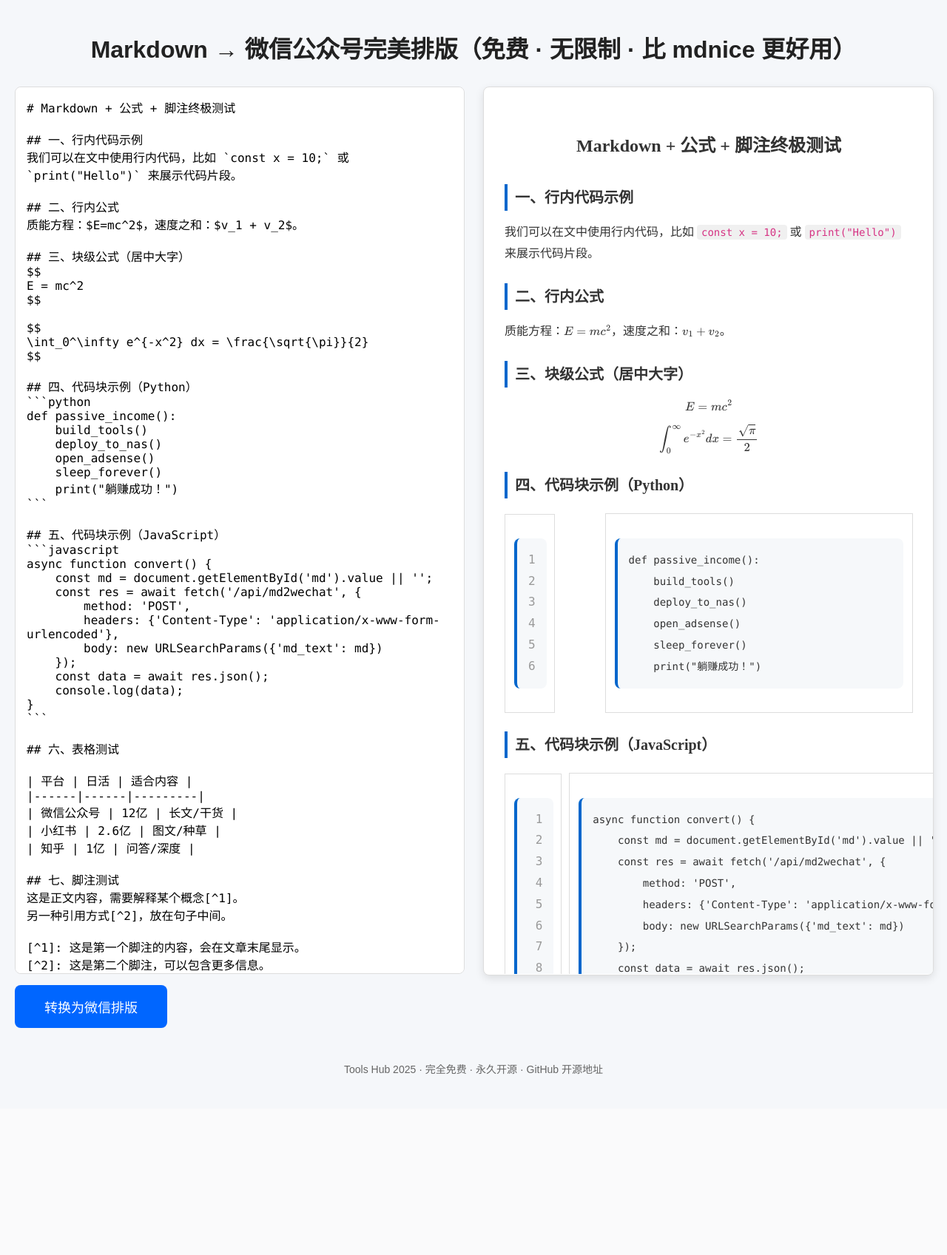
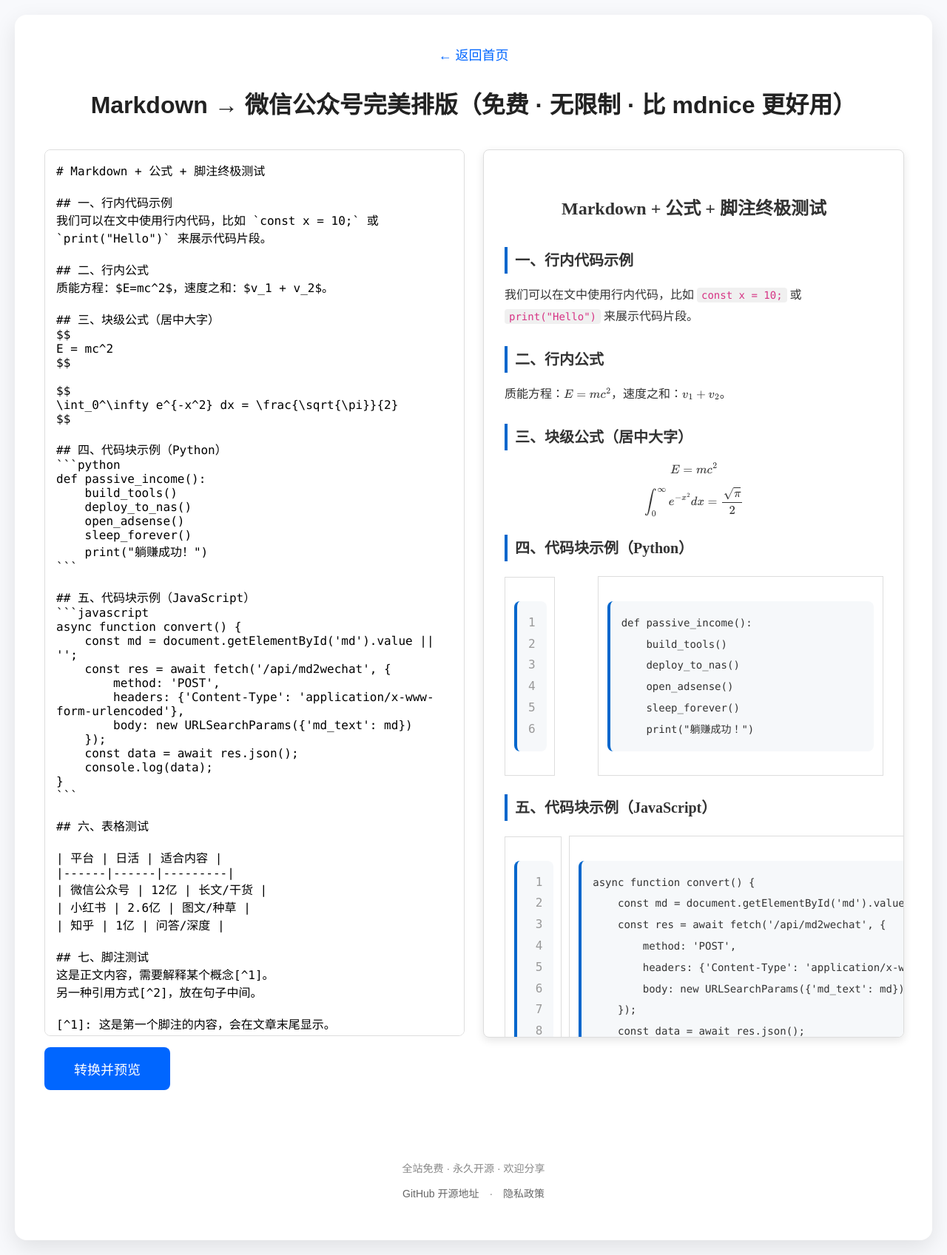
Before and after one commit to HRronaldo/tools-hub-2025, a FastAPI app: page /tool/4 in a window 1280 px wide. Shown: the whole page at 74% size. Before the commit the page ends 1453 px from the top, so only its background shows below. Run offline with FastAPI, Linux system fonts and the light colour scheme.

Commit message:
前后端分裂，整改 html

````diff
--- /dev/null
+++ b/templates/base.html
@@ -0,0 +1,34 @@
+<!DOCTYPE html>
+<html lang="zh">
+<head>
+    <meta charset="utf-8">
+    <meta name="viewport" content="width=device-width, initial-scale=1">
+    <title>{% block title %}Tools Hub 2025{% endblock %}</title>
+    <meta name="google-site-verification" content="你的真实 Adsense 验证代码" />
+    <style>
+        body { font-family: Arial, sans-serif; margin: 0; padding: 20px; background: #f8f9fc; color: #333; }
+        .container { max-width: 1200px; margin: 0 auto; background: white; padding: 40px; border-radius: 16px; box-shadow: 0 10px 30px rgba(0,0,0,0.1); }
+        h1 { text-align: center; color: #222; margin-bottom: 40px; font-size: 32px; }
+        .back-link { text-align: center; margin-bottom: 30px; font-size: 18px; }
+        .back-link a { color: #0066ff; text-decoration: none; }
+        .back-link a:hover { text-decoration: underline; }
+        .footer { text-align: center; margin-top: 80px; color: #888; font-size: 14px; }
+        .footer a { color: #666; margin: 0 10px; text-decoration: none; }
+        .footer a:hover { text-decoration: underline; }
+    </style>
+</head>
+<body>
+    <div class="container">
+        <div class="back-link"><a href="/">← 返回首页</a></div>
+        <h1>{% block header %}Tools Hub 2025{% endblock %}</h1>
+        {% block content %}{% endblock %}
+        <div class="footer">
+            <p>全站免费 · 永久开源 · 欢迎分享</p>
+            <p>
+                <a href="https://github.com/HRronaldo/tools-hub-2025" target="_blank">GitHub 开源地址</a> ·
+                <a href="/privacy">隐私政策</a>
+            </p>
+        </div>
+    </div>
+</body>
+</html>
--- a/templates/tool4.html
+++ b/templates/tool4.html
@@ -1,50 +1,30 @@
-<!DOCTYPE html>
-<html>
-<head>
-    <meta charset="utf-8">
-    <title>工具4：Markdown → 微信公众号完美排版（免费无限制）</title>
-    <style>
-        body {font-family:Arial,Helvetica,sans-serif;margin:0;padding:20px;background:#f5f7fa;}
-        h1 {text-align:center;color:#222;margin-bottom:30px;}
-        .container {display:flex;gap:25px;max-width:1800px;margin:0 auto;}
-        .editor, .preview-box {width:50%;display:flex;flex-direction:column;}
-        textarea {width:100%;height:80vh;font-family:Consolas,Menlo,Monaco,monospace;font-size:16px;padding:15px;
-                 border:1px solid #ddd;border-radius:8px;background:#fff;resize:none;box-sizing:border-box;}
-        iframe {width:100%;height:80vh;border:1px solid #ddd;border-radius:8px;background:white;box-shadow:0 4px 12px rgba(0,0,0,0.1);}
-        button {margin:15px 0;padding:16px 40px;background:#0066ff;color:white;border:none;border-radius:8px;
-                font-size:18px;cursor:pointer;align-self:flex-start;}
-        button:hover {background:#0055cc;}
-        .tips {background:#fff;padding:20px;border-radius:8px;box-shadow:0 2px 10px rgba(0,0,0,0.1);font-size:15px;line-height:1.8;}
-        .highlight {color:#d00;font-weight:bold;}
-        .footer {text-align:center;margin-top:30px;color:#666;font-size:14px;}
-    </style>
-</head>
-<body>
-<h1>Markdown → 微信公众号完美排版（免费 · 无限制 · 比 mdnice 更好用）</h1>
+{% extends "base.html" %}
 
-<div class="container">
-    <!-- 左侧编辑区 -->
+{% block title %}工具4：Markdown → 微信公众号完美排版{% endblock %}
+
+{% block header %}Markdown → 微信公众号完美排版（免费 · 无限制 · 比 mdnice 更好用）{% endblock %}
+
+{% block content %}
+<style>
+    .inner-container { display: flex; gap: 25px; }
+    @media (max-width: 1200px) { .inner-container { flex-direction: column; } }
+    .editor, .preview-box { width: 50%; display: flex; flex-direction: column; }
+    @media (max-width: 1200px) { .editor, .preview-box { width: 100%; } }
+    textarea { width: 100%; height: 80vh; font-family: Consolas, monospace; font-size: 16px; padding: 15px; border: 1px solid #ddd; border-radius: 8px; background: #fff; resize: none; box-sizing: border-box; }
+    iframe { width: 100%; height: 80vh; border: 1px solid #ddd; border-radius: 8px; background: white; box-shadow: 0 4px 12px rgba(0,0,0,0.1); }
+    button { margin: 15px 0; padding: 16px 40px; background: #0066ff; color: white; border: none; border-radius: 8px; font-size: 18px; cursor: pointer; align-self: flex-start; transition: background 0.2s; }
+    button:hover { background: #0055cc; }
+    button:disabled { background: #999; cursor: not-allowed; }
+    .tips { background: #f0f8ff; padding: 20px; border-radius: 12px; border-left: 5px solid #0066ff; font-size: 15px; line-height: 1.8; margin-top: 30px; }
+    .highlight { color: #d00; font-weight: bold; }
+</style>
+
+<div class="inner-container">
     <div class="editor">
-        <textarea id="md" placeholder="在此粘贴你的 Markdown 内容，支持表格、代码高亮、LaTeX 公式、脚注等..."></textarea>
-        <button onclick="convert()">转换为微信排版</button>
-    </div>
-
-    <!-- 右侧预览区 -->
-    <div class="preview-box">
-        <iframe id="preview"></iframe>
-    </div>
-</div>
-
-<div class="footer">
-    Tools Hub 2025 · 完全免费 · 永久开源 · GitHub 开源地址
-</div>
-
-<script>
-// 初始化默认 Markdown 内容
-document.getElementById('md').value = `# Markdown + 公式 + 脚注终极测试
+        <textarea id="md" placeholder="在此粘贴你的 Markdown 内容，支持表格、代码高亮、LaTeX 公式、脚注等..."># Markdown + 公式 + 脚注终极测试
 
 ## 一、行内代码示例
-我们可以在文中使用行内代码，比如 \`const x = 10;\` 或 \`print("Hello")\` 来展示代码片段。
+我们可以在文中使用行内代码，比如 `const x = 10;` 或 `print("Hello")` 来展示代码片段。
 
 ## 二、行内公式
 质能方程：$E=mc^2$，速度之和：$v_1 + v_2$。
@@ -55,21 +35,21 @@ E = mc^2
 $$
 
 $$
-\\int_0^\\infty e^{-x^2} dx = \\frac{\\sqrt{\\pi}}{2}
+\int_0^\infty e^{-x^2} dx = \frac{\sqrt{\pi}}{2}
 $$
 
 ## 四、代码块示例（Python）
-\`\`\`python
+```python
 def passive_income():
     build_tools()
     deploy_to_nas()
     open_adsense()
     sleep_forever()
     print("躺赚成功！")
-\`\`\`
+```
 
 ## 五、代码块示例（JavaScript）
-\`\`\`javascript
+```javascript
 async function convert() {
     const md = document.getElementById('md').value || '';
     const res = await fetch('/api/md2wechat', {
@@ -80,7 +60,7 @@ async function convert() {
     const data = await res.json();
     console.log(data);
 }
-\`\`\`
+```
 
 ## 六、表格测试
 
@@ -95,9 +75,25 @@ async function convert() {
 另一种引用方式[^2]，放在句子中间。
 
 [^1]: 这是第一个脚注的内容，会在文章末尾显示。
-[^2]: 这是第二个脚注，可以包含更多信息。`;
+[^2]: 这是第二个脚注，可以包含更多信息。
 
+这是正文内容，需要解释某个概念[^1]。
+另一种引用方式[^2]，放在句子中间。
+
+        </textarea>
+        <button id="convert-btn" onclick="convert()">转换并预览</button>
+    </div>
+    <div class="preview-box">
+        <iframe id="preview"></iframe>
+    </div>
+</div>
+
+<script>
 async function convert() {
+    const btn = document.getElementById('convert-btn');
+    btn.disabled = true;
+    btn.textContent = '转换中...';
+
     const md = document.getElementById('md').value || '';
     const res = await fetch('/api/md2wechat', {
         method: 'POST',
@@ -112,18 +108,21 @@ async function convert() {
         doc.write(data.html);
         doc.close();
 
-        alert("转换成功！\n\n请按以下操作复制：\n\n" +
-            "1. 在右侧预览区域右键\n" +
-            "2. 选择 【查看页面源代码】\n" +
-            "3. 全选（Ctrl+A） → 复制（Ctrl+C）\n" +
-            "4. 粘贴到微信公众号编辑器即可完美还原！");
+        alert(`转换成功！
+
+请按以下操作复制：
+
+1. 在右侧预览区域右键
+2. 选择 【查看页面源代码】
+3. 全选（Ctrl+A） → 复制（Ctrl+C）
+4. 粘贴到微信公众号编辑器即可完美还原！`);
     } else {
         alert("转换失败：" + data.error);
     }
+
+    btn.disabled = false;
+    btn.textContent = '转换并预览';
 }
-
-// 页面加载自动预览默认内容
 window.onload = convert;
 </script>
-</body>
-</html>
+{% endblock %}
````
Also changed, not shown: templates/index.html (+7 -6 lines), templates/privacy.html (+17 -18 lines), templates/tool6.html (+18 -32 lines).
